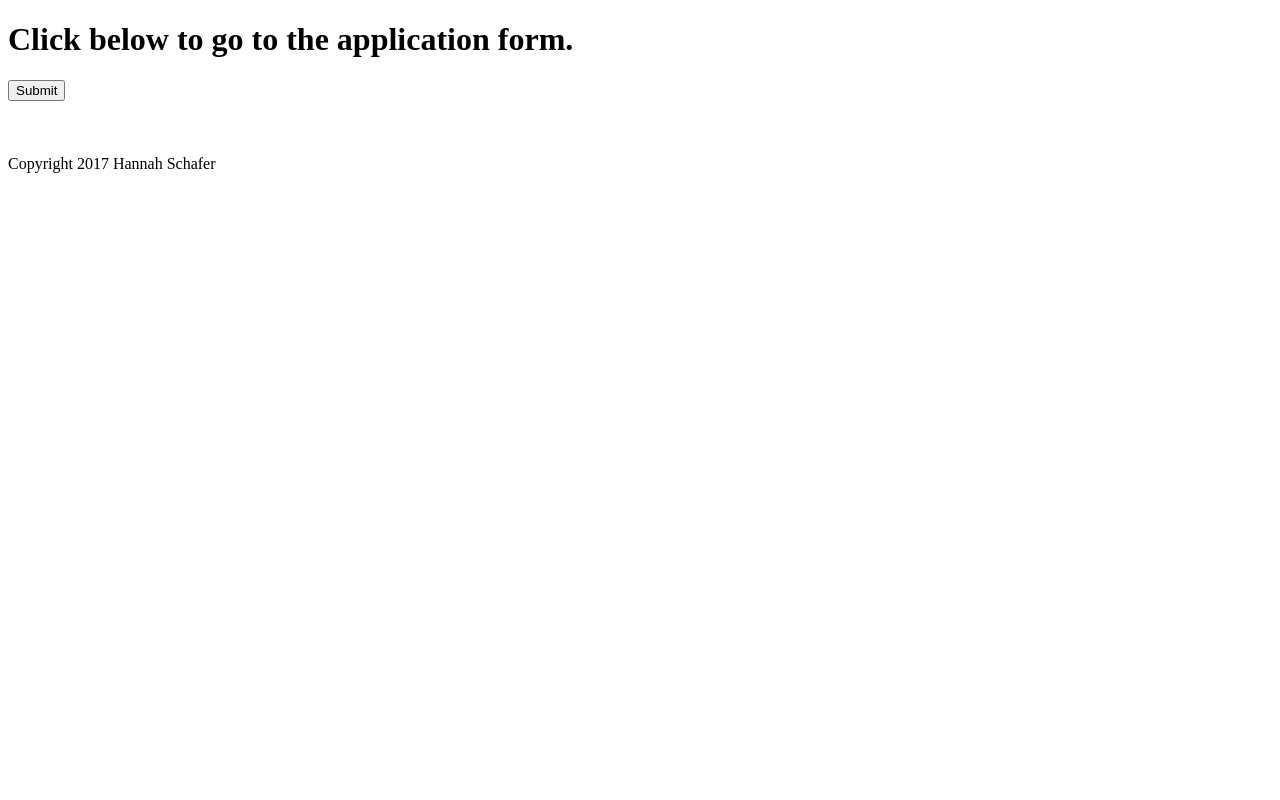
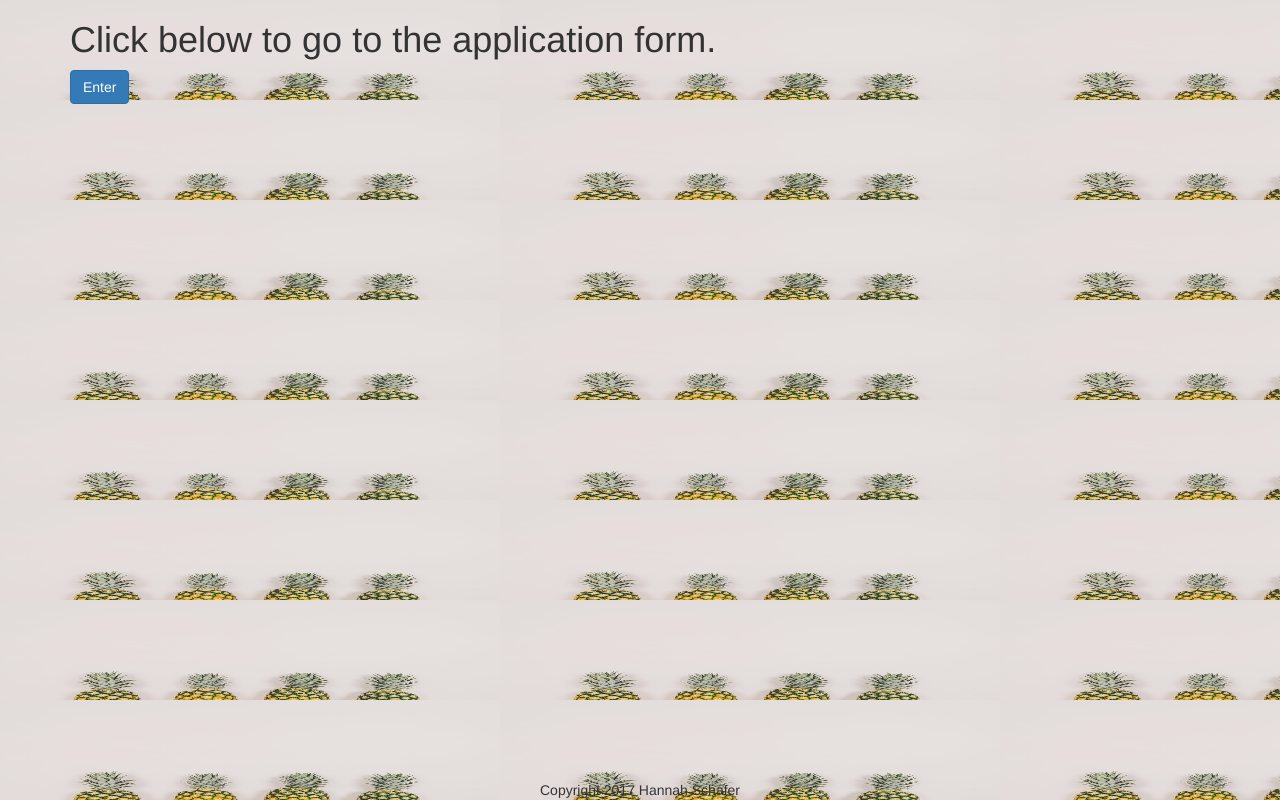
Before and after one commit to HannahSchafer/flask-assessment, a Flask app: page / in a window 1280 px wide. Run offline with Flask 2, Linux system fonts and the light colour scheme; some libraries are stand-ins or nearby versions.

Commit message:
added background image, primary button from bootstrap.

```diff
--- a/static/styles.css
+++ /dev/null
@@ -1 +0,0 @@
-/* Your styles can go here. */
--- /dev/null
+++ b/static/styles4.css
@@ -0,0 +1,12 @@
+footer {
+  position: absolute;
+  right: 0;
+  bottom: 0;
+  left: 0;
+  text-align: center;
+}
+
+body {
+    background-image: url("welcome.jpg");
+    background-size: 500px 100px;
+}
--- a/templates/application-form.html
+++ b/templates/application-form.html
@@ -1,7 +1,6 @@
 <!doctype html>
 <html>
 <head>
-    <link rel="stylesheet" href="static/copy_styles.css">
     {% extends 'base.html' %}
     {% block title %}Application Form{% endblock%}
 </head>
@@ -22,7 +21,6 @@
     {% for job in jobs %}
       <input type="radio" name="job" value="{{ job }}">{{ job }}
     {% endfor %}<br><br>
-
     <input type="submit">
   </form>
 {% endblock %}
--- a/templates/base.html
+++ b/templates/base.html
@@ -1,10 +1,15 @@
 <!DOCTYPE html>
 <html>
 <head>
+    <link href="https://maxcdn.bootstrapcdn.com/bootstrap/3.3.7/css/bootstrap.min.css" rel="stylesheet">
+    <link rel="stylesheet" href="static/copy_styles.css">
+    <link rel="stylesheet" href="static/styles4.css">
     <title>{% block title %}TITLE GOES HERE{% endblock%}</title>
 </head>
   <body>
+    <div class="container">
     {% block content %}BODY CONTENT HERE{% endblock %}<br><br><br>
     <footer>Copyright 2017 Hannah Schafer</footer>
+    </div>
 </body>
 </html>
--- a/templates/index.html
+++ b/templates/index.html
@@ -1,14 +1,13 @@
 <!doctype html>
 <html>
 <head>
-    {% extends 'base.html' %}
-    {% block title %}Home Page{% endblock %}
+  {% extends 'base.html' %}
+  {% block title %}Home Page{% endblock %}
 </head>
 {% block content %}
-
   <h1>Click below to go to the application form.</h1>
-  <form action="/application-form" method="GET">
-    <input type="submit">
+<form action="/application-form">
+    <input class="btn btn-primary" type="submit" value="Enter">
 </form>
 {% endblock %}
 </html>
```
Also changed, not shown: static/welcome.jpg (added), 1 other file.
